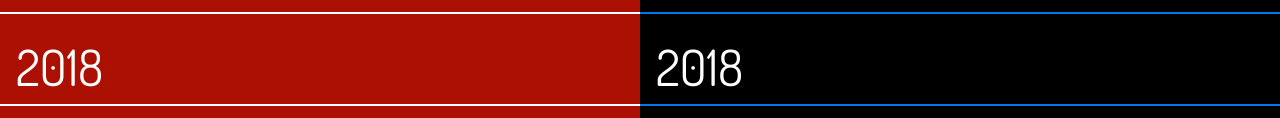
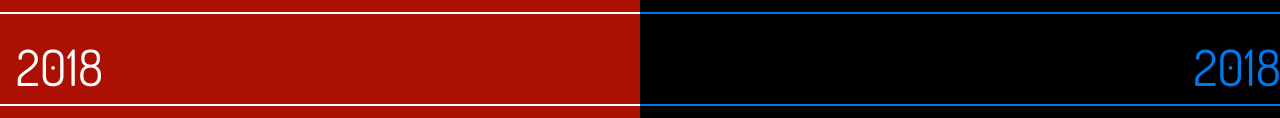
Before and after one commit to tjs17/superhero, a plain HTML site: page index.html in a window 1280 px wide. Shown: the part 791-909 px from the top of the page. Drawn offline with nearby package versions, Linux system fonts and the light colour scheme.

Commit message:
2018 underline fixed

```diff
--- a/index.html
+++ b/index.html
@@ -87,11 +87,11 @@ p {
 		<div class="innerContainer">
 			<a href="#"><img class="doubleIMG" id="legobm" src="https://www.dropbox.com/s/wu345xydp2lt2cy/lego_batman_logo.jpg?raw=1"><!--
 			--><a href="#"><img class="doubleIMG" id="ww" src="https://www.dropbox.com/s/d7htxib0jis31jg/wonder_woman_logo.jpg?raw=1"></a><!--
-			--><a href="#"><img class="singleIMG" id="jl" src="https://www.dropbox.com/s/nw9k9z44covc5lx/justice_league_logo.jpg?raw=1">
+			--><a href="#"><img class="singleIMG" id="jl" src="https://www.dropbox.com/s/nw9k9z44covc5lx/justice_league_logo.jpg?raw=1"></a>
 		</div>
 		<div id="linebottomright"></div>
 		<div>
-			<p class="sansserif" style="margin-left:2.5%; color:rgb(255,255,255)">2018</p>
+			<p class="sansserif" style="margin-left:86.5%; color:rgb(0,120,240)">2018</p>
 		</div>
 		<div id="linetopright"></div>
 	</div>
```
